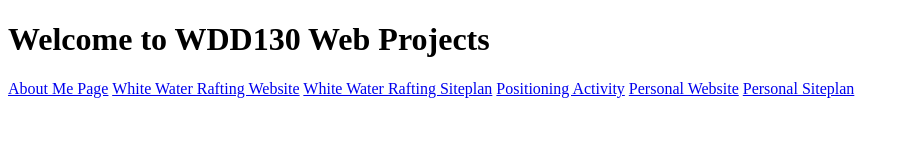
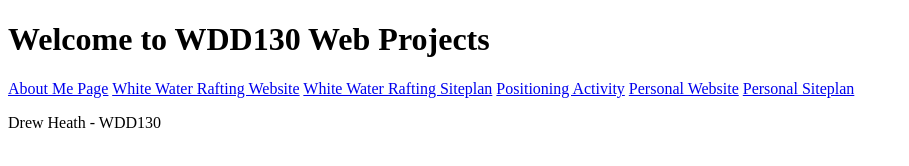
Before and after one commit to Drew-Heath/WDD-130, a plain HTML site: page index.html in a window 1280 px wide. Shown: the whole page, without its empty margins (0-909 px from the left). Drawn offline with Linux system fonts and the light colour scheme.

Commit message:
added paragraph tag

```diff
--- a/index.html
+++ b/index.html
@@ -17,6 +17,7 @@
   <a href="#">Personal Website</a>
   <a href="#">Personal Siteplan</a>
 </nav>
+<p>Drew Heath - WDD130</p>
 
 </body>
 </html>
```
